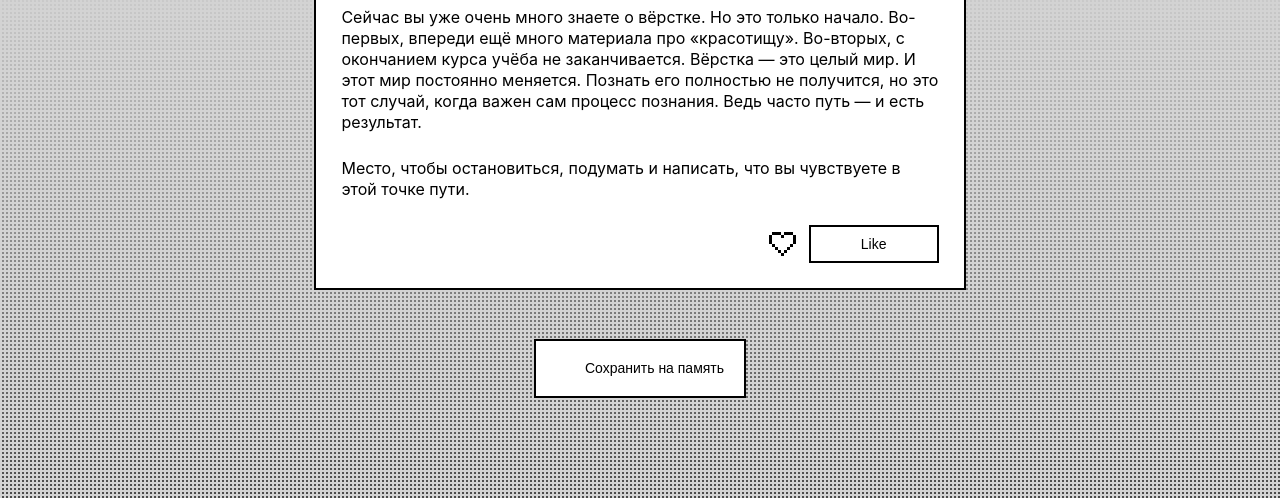
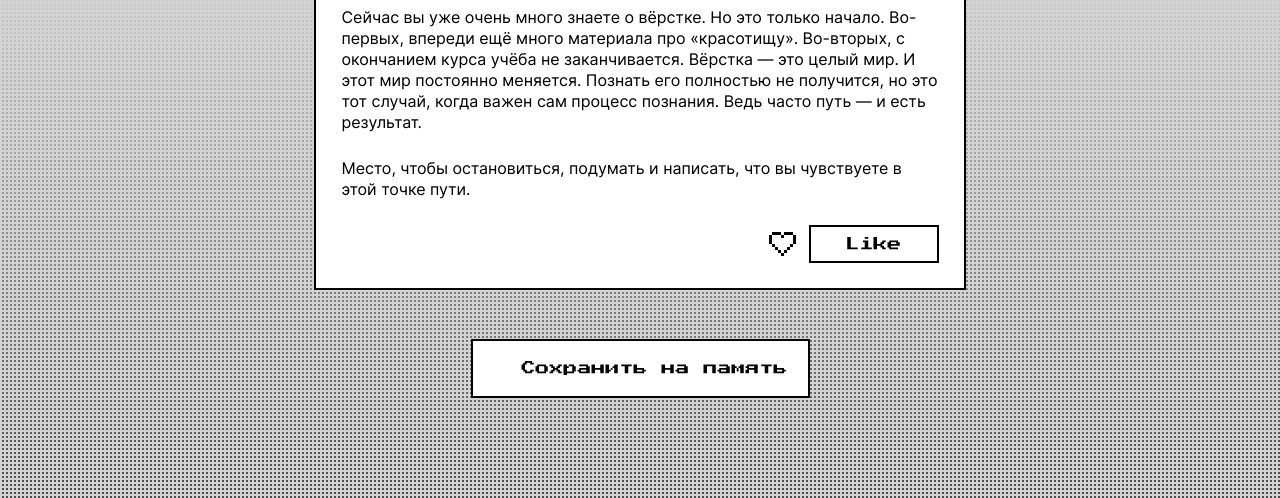
Before and after one commit to MrMikhaiI/zakrivayuschiy-teg-f, a plain HTML site: page index.html in a window 1280 px wide. Shown: the part 8114-8612 px from the top of the page. Drawn offline with Linux system fonts and the light colour scheme.

Commit message:
Update fonts.css

```diff
--- a/fonts/fonts.css
+++ b/fonts/fonts.css
@@ -1 +1,17 @@
 /* В этом файле вы импортируете все шрифты для сайта. Один из них вариативный и требует особенной настройки */
+@font-face {
+  font-family: "Press Start 2P";
+  src: local("PressStart2P-Regular"),
+    url("./PressStart2P-Regular.woff") format("woff");
+  font-weight: normal;
+  font-display: swap;
+}
+
+@font-face {
+  font-display: swap;
+  font-family: "Inter";
+  src: local("Inter-Variable"),
+    url("./Inter-Variable.woff2") format("woff2 supports variations"),
+    url("./Inter-Variable.woff2") format("woff2-variations");
+  font-weight: 400 785;
+}
```
